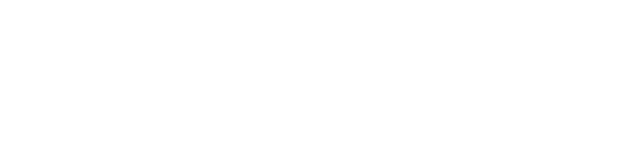
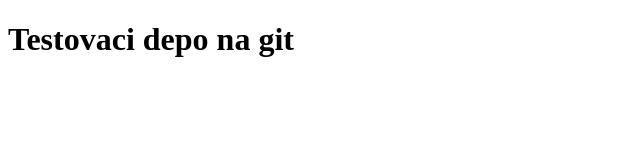
Before and after one commit to LenkaHrabakova/testrepo, a plain HTML site: page index.html in a window 1280 px wide. Shown: the whole page, without its empty margins (0-640 px from the left). Drawn offline with Linux system fonts and the light colour scheme.

Commit message:
Update index.html
adding title

```diff
--- a/index.html
+++ b/index.html
@@ -8,6 +8,7 @@
     <title>Document</title>
   </head>
   <body>
+    <h1>Testovaci depo na git</h1>
     <script src="index.js"></script>
   </body>
 </html>
```
